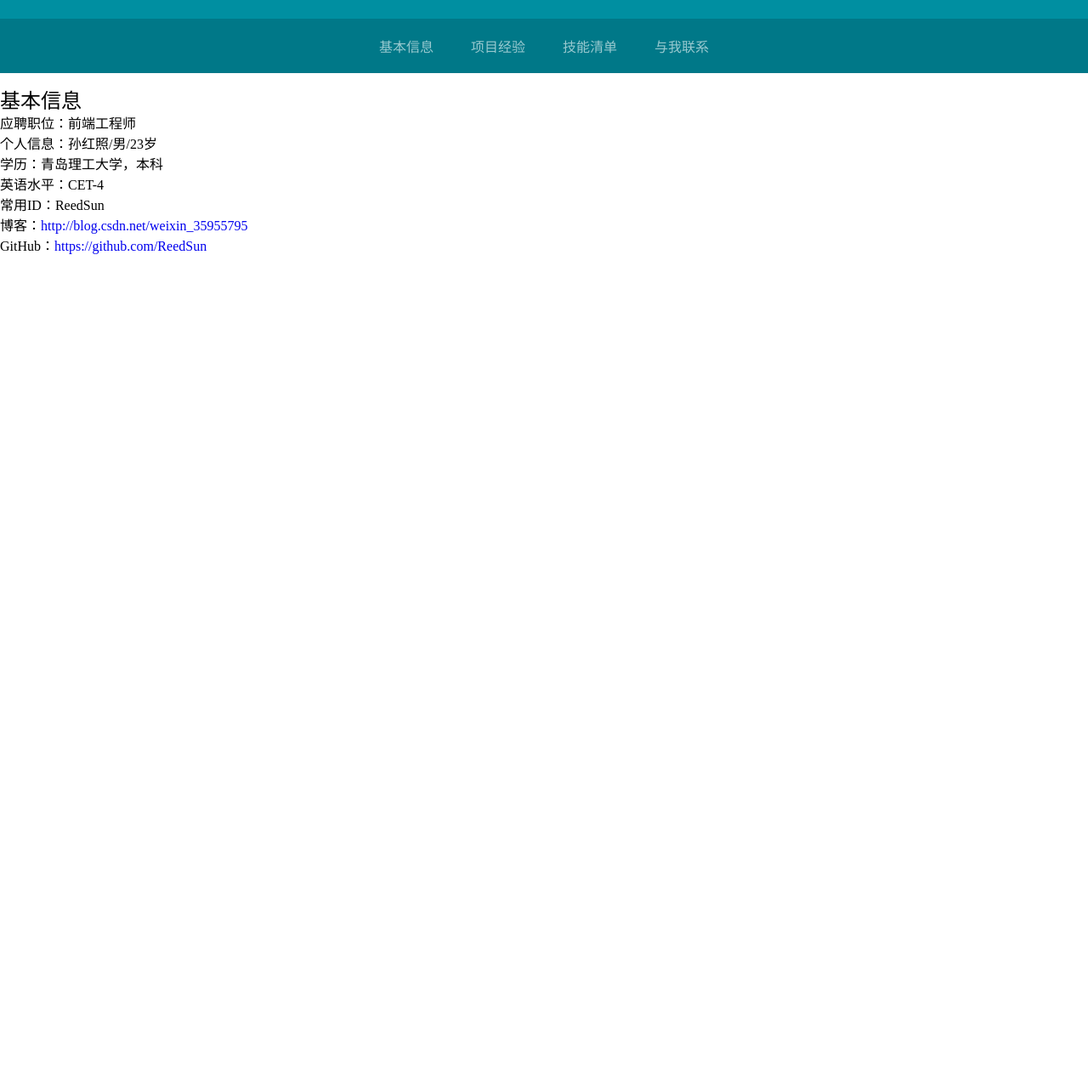
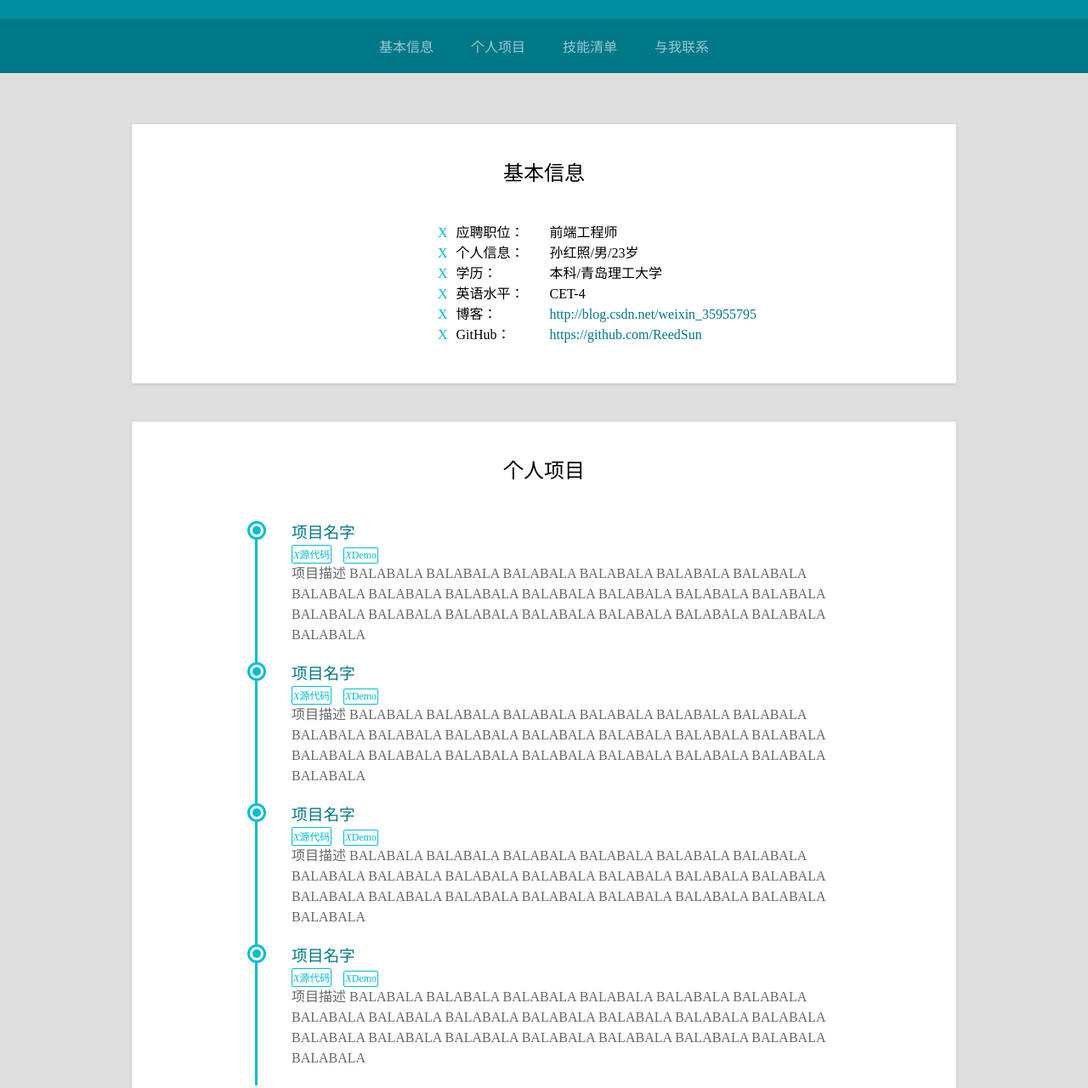
Before and after one commit to ReedSun/Resume, a website built with webpack: page index.html in a window 1280 px wide. Shown: the part 601-1881 px from the top of the page at 85% size. Before the commit the page ends 901 px from the top, so only its background shows below. Built offline with nearby package versions, Linux system fonts and the light colour scheme.

Commit message:
write class="expr"

```diff
--- a/css/index.css
+++ b/css/index.css
@@ -14,7 +14,23 @@ h1, h2, h3 {
 	margin-top: 20px;
 	line-height: 1.1;
 }
-
+body {
+	background: #dfdfdf;
+	min-width: 1000px;
+}
+.session {
+	padding: 45px;
+    box-shadow: 0 1px 4px 0 rgba(0, 0, 0, 0.14);
+    border-radius: 2px;
+	background: white;
+	margin-bottom: 45px;
+	text-align: center;
+}
+.session-title {
+	margin-top: 0;
+	margin-bottom: 45px;
+	font-size: 24px;
+}
 #header {
 	color: white;
 	text-align: center;
@@ -97,3 +113,80 @@ h1, h2, h3 {
 #header .nav-list>li:hover {
 	color: white;
 }
+#main {
+	width: 970px;
+	margin: 0 auto;
+	padding: 60px 15px;
+}
+#main .basic-info {
+	text-align: left;
+	padding-left: 310px;
+	line-height: 1.5;
+}
+#main .basic-info span {
+	display: inline-block;
+	margin: 0 5px;
+}
+#main .basic-info span:nth-child(2) {
+	width: 100px;
+}
+#main .basic-info span:nth-child(1) {
+	color: rgb(0,188,212);
+}
+#main .basic-info a {
+	color: #007888;
+}
+#main .expr .item {
+	position: relative;
+	border-left: 3px solid #00BCD4;
+	margin-left: 100px;
+	padding: 0 100px 20px 40px;
+	z-index: 0;
+	text-align: left;
+}
+#main .expr .item:before {
+	position: absolute;
+	content: "";
+	display: inline-block;
+	width: 16px;
+	height: 16px;
+	border-radius: 50%;
+    border: 3px solid #00BCD4;
+    top: 0px;
+    left: -12px;
+    z-index: 10;
+    background: white;
+}
+#main .expr .item:after {
+	position: absolute;
+	content: "";
+	display: inline-block;
+	width: 10px;
+	height: 10px;
+	border-radius: 50%;
+    background: #00BCD4;
+    top: 6px;
+    left: -6px;
+    z-index: 20;
+}
+#main .expr .name {
+	line-height: 1.5;
+	margin-top: 0;
+	color: #007888;
+}
+#main .expr .item li {
+	display: inline-block;
+	margin-right: 10px;
+}
+#main .expr .item .btn {
+	display: inline-block;
+	font-size: 12px;
+	border: 1px solid #00BCD4;
+	border-radius: 2px;
+	padding: 1px;
+	color: #00BCD4;
+}
+#main .expr .item .desp {
+	line-height: 1.5;
+	color: #666;
+}
--- a/index.html
+++ b/index.html
@@ -39,24 +39,61 @@
 	<div class="page-nav">
 		<ul class="nav-list">
 			<li>基本信息</li>
-			<li>项目经验</li>
+			<li>个人项目</li>
 			<li>技能清单</li>
 			<li>与我联系</li>
 		</ul>
 	</div>
 </div>
-<div id="work">
-	<h2>基本信息</h2>
-	<div>
-		<p>应聘职位：前端工程师</p>
-		<p>个人信息：孙红照/男/23岁</p>
-		<p>学历：青岛理工大学，本科</p>
-		<p>英语水平：CET-4</p>
-		<p>常用ID：ReedSun</p>
-		<p>博客：<a href="http://blog.csdn.net/weixin_35955795">http://blog.csdn.net/weixin_35955795</a></p>
-		<p>GitHub：<a href="GitHub：https://github.com/ReedSun">https://github.com/ReedSun</a></p>
+<div id="main">
+	<div class="basic session">
+		<h2 class="session-title">基本信息</h2>
+		<div class="basic-info">
+			<p><span>X</span><span>应聘职位：</span><span>前端工程师</span></p>
+			<p><span>X</span><span>个人信息：</span><span>孙红照/男/23岁</span></p>
+			<p><span>X</span><span>学历：</span><span>本科/青岛理工大学</span></p>
+			<p><span>X</span><span>英语水平：</span><span>CET-4</span></p>
+			<p><span>X</span><span>博客：</span><span><a href="http://blog.csdn.net/weixin_35955795">http://blog.csdn.net/weixin_35955795</a></span></p>
+			<p><span>X</span><span>GitHub：</span><span><a href="GitHub：https://github.com/ReedSun">https://github.com/ReedSun</a></span></p>
+		</div>
+	</div>
+	<div class="expr session">
+		<h2 class="session-title">个人项目</h2>
+		<div class="item">
+			<h3 class="name">项目名字</h3>
+			<ul>
+				<li><a class="btn" href=""><i>X</i>源代码</a></li>
+				<li><a class="btn" href=""><i>X</i>Demo</a></li>
+			</ul>
+			<div class="desp">项目描述 BALABALA BALABALA BALABALA BALABALA BALABALA BALABALA BALABALA BALABALA BALABALA BALABALA BALABALA BALABALA BALABALA BALABALA BALABALA BALABALA BALABALA BALABALA BALABALA BALABALA BALABALA </div>
+		</div>
+		<div class="item">
+			<h3 class="name">项目名字</h3>
+			<ul>
+				<li><a class="btn" href=""><i>X</i>源代码</a></li>
+				<li><a class="btn" href=""><i>X</i>Demo</a></li>
+			</ul>
+			<div class="desp">项目描述 BALABALA BALABALA BALABALA BALABALA BALABALA BALABALA BALABALA BALABALA BALABALA BALABALA BALABALA BALABALA BALABALA BALABALA BALABALA BALABALA BALABALA BALABALA BALABALA BALABALA BALABALA </div>
+		</div>
+		<div class="item">
+			<h3 class="name">项目名字</h3>
+			<ul>
+				<li><a class="btn" href=""><i>X</i>源代码</a></li>
+				<li><a class="btn" href=""><i>X</i>Demo</a></li>
+			</ul>
+			<div class="desp">项目描述 BALABALA BALABALA BALABALA BALABALA BALABALA BALABALA BALABALA BALABALA BALABALA BALABALA BALABALA BALABALA BALABALA BALABALA BALABALA BALABALA BALABALA BALABALA BALABALA BALABALA BALABALA </div>
+		</div>
+		<div class="item">
+			<h3 class="name">项目名字</h3>
+			<ul>
+				<li><a class="btn" href=""><i>X</i>源代码</a></li>
+				<li><a class="btn" href=""><i>X</i>Demo</a></li>
+			</ul>
+			<div class="desp">项目描述 BALABALA BALABALA BALABALA BALABALA BALABALA BALABALA BALABALA BALABALA BALABALA BALABALA BALABALA BALABALA BALABALA BALABALA BALABALA BALABALA BALABALA BALABALA BALABALA BALABALA BALABALA </div>
+		</div>
 	</div>
 </div>
+
 <script src="./dict/js/marge.js"></script>
 </body>
 </html>
```
